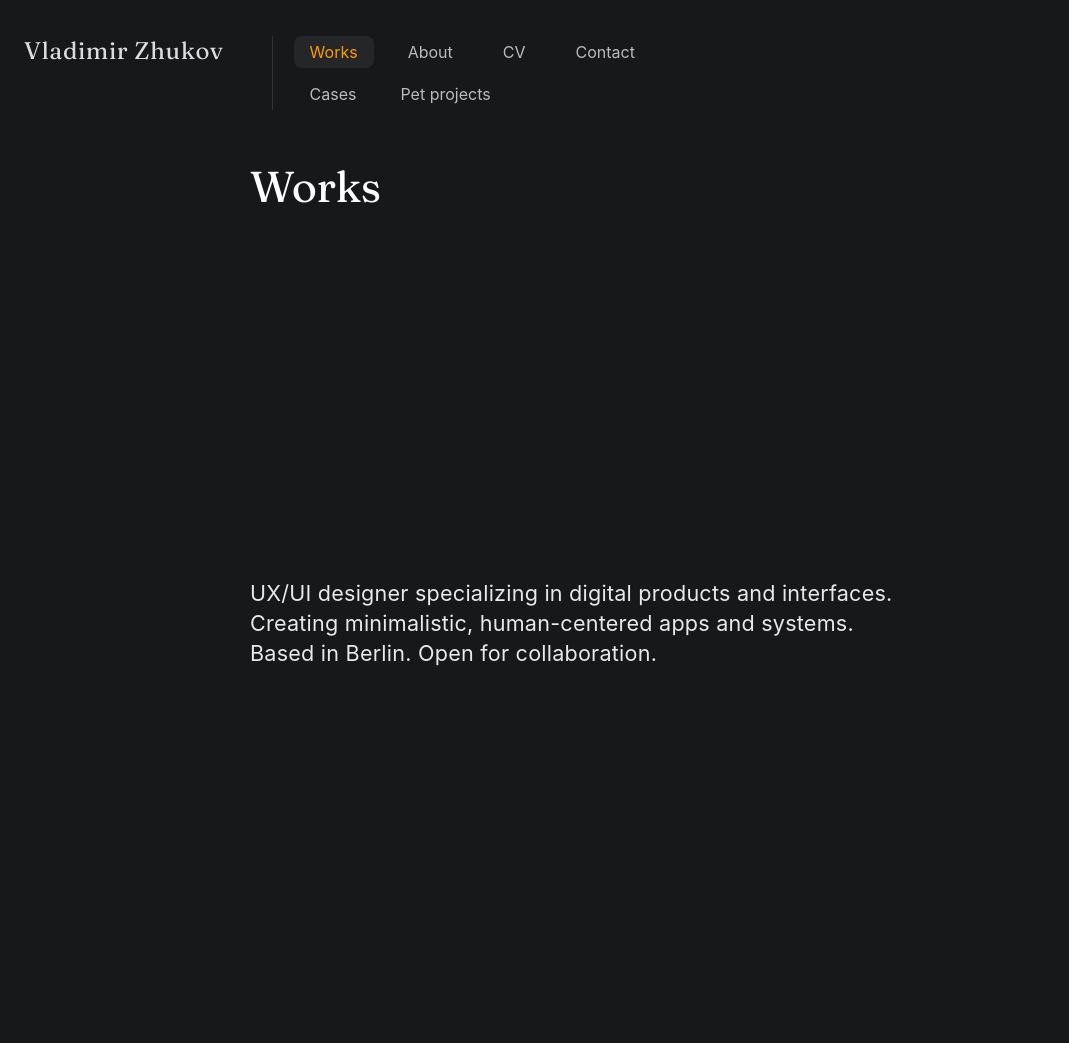
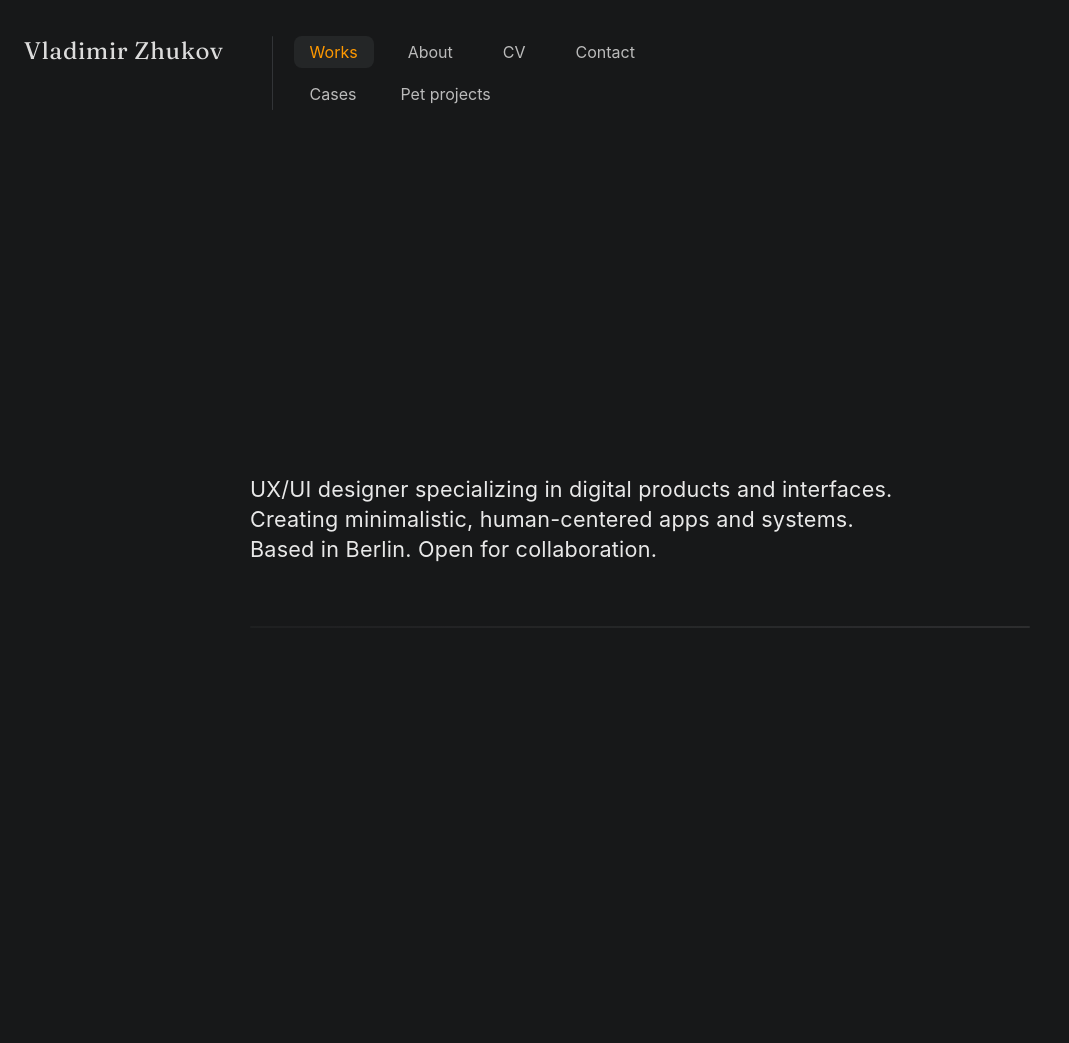
Before and after one commit to uxiscool/experience, a Jekyll site: the page built from index.md, in a window 1280 px wide. Shown: the whole page, without its empty margins (0-1069 px from the left). Built offline with Jekyll 4.4.1, drawn with Linux system fonts in a browser that asks for light colours; after the commit the page ends 960 px from its top, so only the background shows below that.

Commit message:
Add files via upload

```diff
--- a/assets/css/main.css
+++ b/assets/css/main.css
@@ -119,8 +119,9 @@ main {
 }
 .intro-hero {
   display: flex;
-  align-items: center;
-  min-height: calc(100vh - 140px);
+  flex-direction: column;
+  justify-content: center;
+  min-height: calc(100vh - 140px); /* корректируй по факту */
   font-size: 1.35rem;
   font-weight: 400;
   color: #fff;
@@ -129,19 +130,19 @@ main {
   line-height: 1.4;
   letter-spacing: 0.01em;
   animation: heroFadeIn 1.1s cubic-bezier(.19,1,.22,1);
+  position: relative;
+}
+
+.intro-divider {
+  width: 100%;
+  height: 1.5px;
+  background: linear-gradient(90deg, #272829 0%, #434446 100%);
+  margin-top: 40px;
+  border-radius: 2px;
+  opacity: 0.55;
 }
 
 @keyframes heroFadeIn {
   from { opacity: 0; transform: translateY(30px);}
   to { opacity: 0.90; transform: none;}
 }
-
-h1 {
-  margin-top: 0.5em;
-  margin-bottom: 0.7em;
-  font-size: 2.7rem;
-  font-weight: 700;
-  letter-spacing: -0.01em;
-  color: #fff;
-  font-family: "Fraunces", serif;
-}
--- a/index.md
+++ b/index.md
@@ -3,13 +3,15 @@ layout: default
 title: Works
 ---
 
-<h1>Works</h1>
 <div class="intro-hero">
-  <p>UX/UI designer specializing in digital products and interfaces.<br>
-  Creating minimalistic, human-centered apps and systems.<br>
-  Based in Berlin. Open for collaboration.</p>
+  <p>
+    UX/UI designer specializing in digital products and interfaces.<br>
+    Creating minimalistic, human-centered apps and systems.<br>
+    Based in Berlin. Open for collaboration.
+  </p>
+  <div class="intro-divider"></div>
 </div>
 
 <div class="projects-section">
-  <!-- Projects go here -->
+  <!-- Здесь появятся проекты -->
 </div>
```
